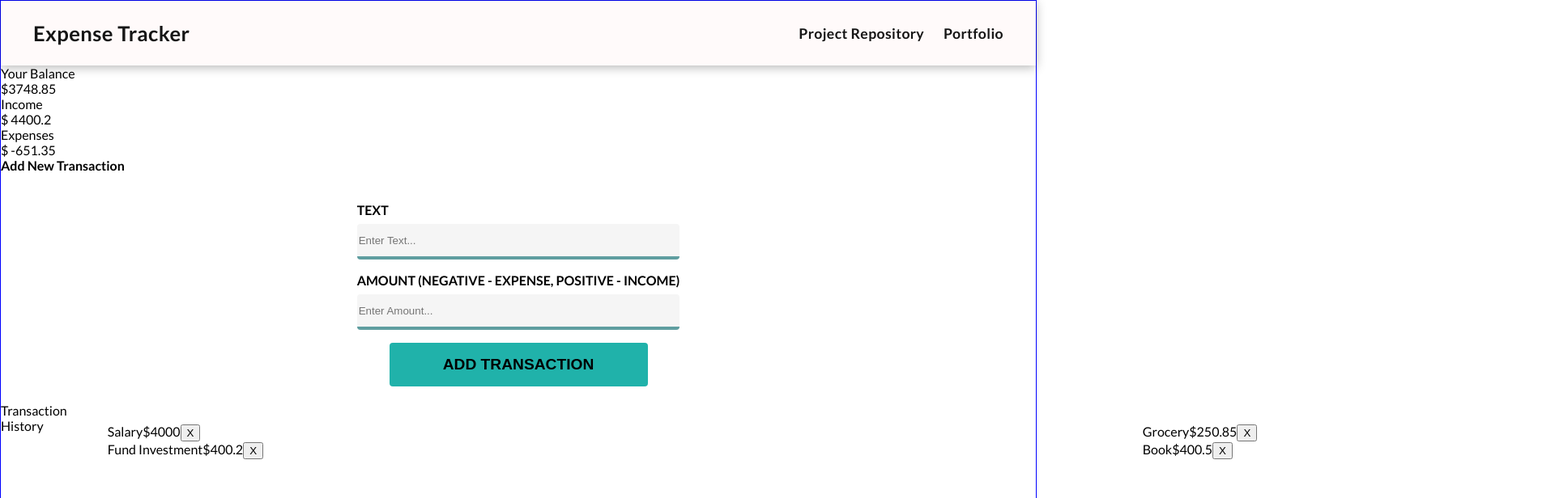
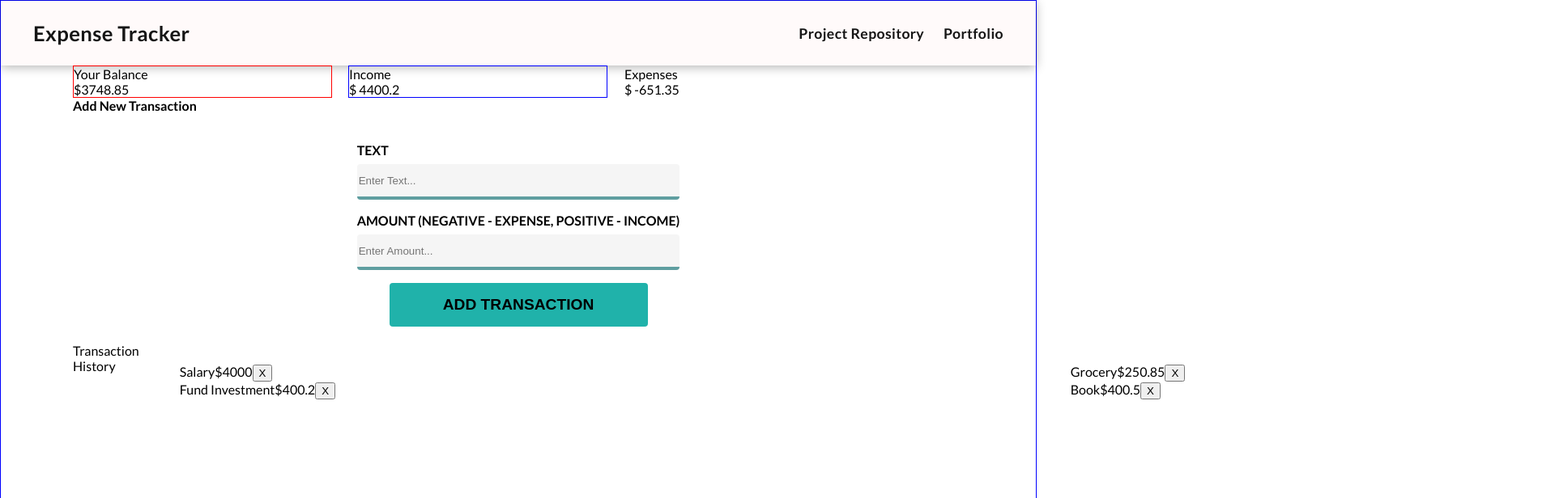
Before and after one commit to banuaggun/expense-tracker, a Vue app: page / in a window 1280 px wide. Shown: the top 616 px of the page at 81% size, 1920 px wide, since content can reach past the window. Built offline with nearby package versions, Linux system fonts and the light colour scheme.

Commit message:
Elements are placing on the page

```diff
--- a/src/App.vue
+++ b/src/App.vue
@@ -3,7 +3,7 @@
         <Header />
         <div class="container">
 
-            <div class="container-left">
+            <div class="container-top">
                 <div class="container-left-row-1">
                     <Balance :total="+total" />
                 </div>
@@ -86,3 +86,15 @@ const handleTransactionDeleted = (id) => {
     toast.success('Transaction Deleted');
 }
 </script>
+
+<style scoped>
+.container{
+    max-width:1100px;
+    margin:0 auto;
+}
+.container-top{
+    display:grid;
+    grid-template-columns: repeat(3, 20rem);
+    grid-gap:20px;
+}
+</style>
--- a/src/components/Balance.vue
+++ b/src/components/Balance.vue
@@ -23,3 +23,10 @@ const props = defineProps({
   }
 })
 </script>
+
+<style scoped>
+.balance{
+  border:1px solid red;
+
+}
+</style>
--- a/src/components/IncomeExpenses.vue
+++ b/src/components/IncomeExpenses.vue
@@ -36,3 +36,13 @@ const props = defineProps({
     },
 });
 </script>
+
+<style scoped>
+.area-content{
+    border:1px solid blue;
+    display: grid;
+    grid-template-columns: repeat(2, 20rem);
+    grid-template-rows:1fr;
+    grid-gap:20px;
+}
+</style>
```
Lines whose indentation alone changed are shown as unchanged.
